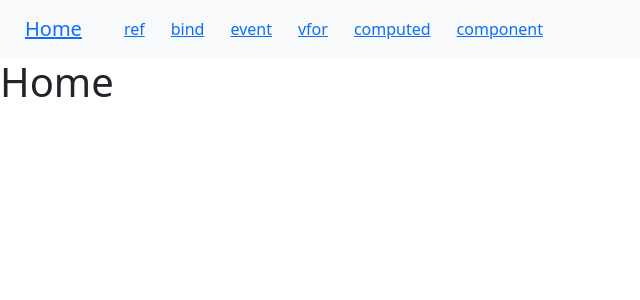
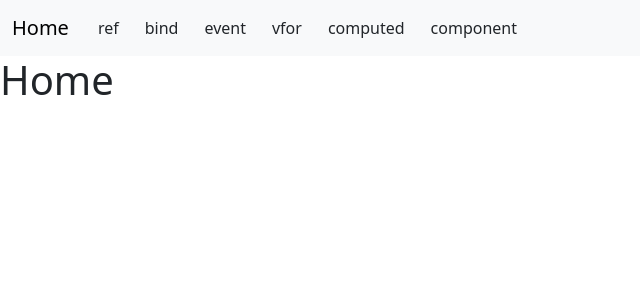
Before and after one commit to ian852364197/Vue-edu-note, a Vue app: page / in a window 1280 px wide. Shown: the top 300 px of the page, without its empty margins (0-640 px from the left). Built offline with nearby package versions, Linux system fonts and the light colour scheme.

Commit message:
feat. 更新navbar按鈕

```diff
--- a/src/views/LayoutView.vue
+++ b/src/views/LayoutView.vue
@@ -2,9 +2,7 @@
   <header>
     <nav class="navbar navbar-expand-lg bg-body-tertiary">
       <div class="container-fluid">
-        <button class="btn navbar-brand">
-          <RouterLink to="/">Home</RouterLink>
-        </button>
+        <RouterLink class="navbar-brand" to="/">Home</RouterLink>
         <button
           class="navbar-toggler"
           type="button"
@@ -19,9 +17,11 @@
         <div class="collapse navbar-collapse" id="navbarNav">
           <ul class="navbar-nav">
             <li class="nav-item" v-for="pageName in pages" :key="pageName">
-              <button class="btn nav-item">
-                <RouterLink :to="pageName">{{ pageName }}</RouterLink>
-              </button>
+              <RouterLink class="nav-item" :to="pageName"
+                ><button class="btn nav-item">
+                  {{ pageName }}
+                </button>
+              </RouterLink>
             </li>
           </ul>
         </div>
```
